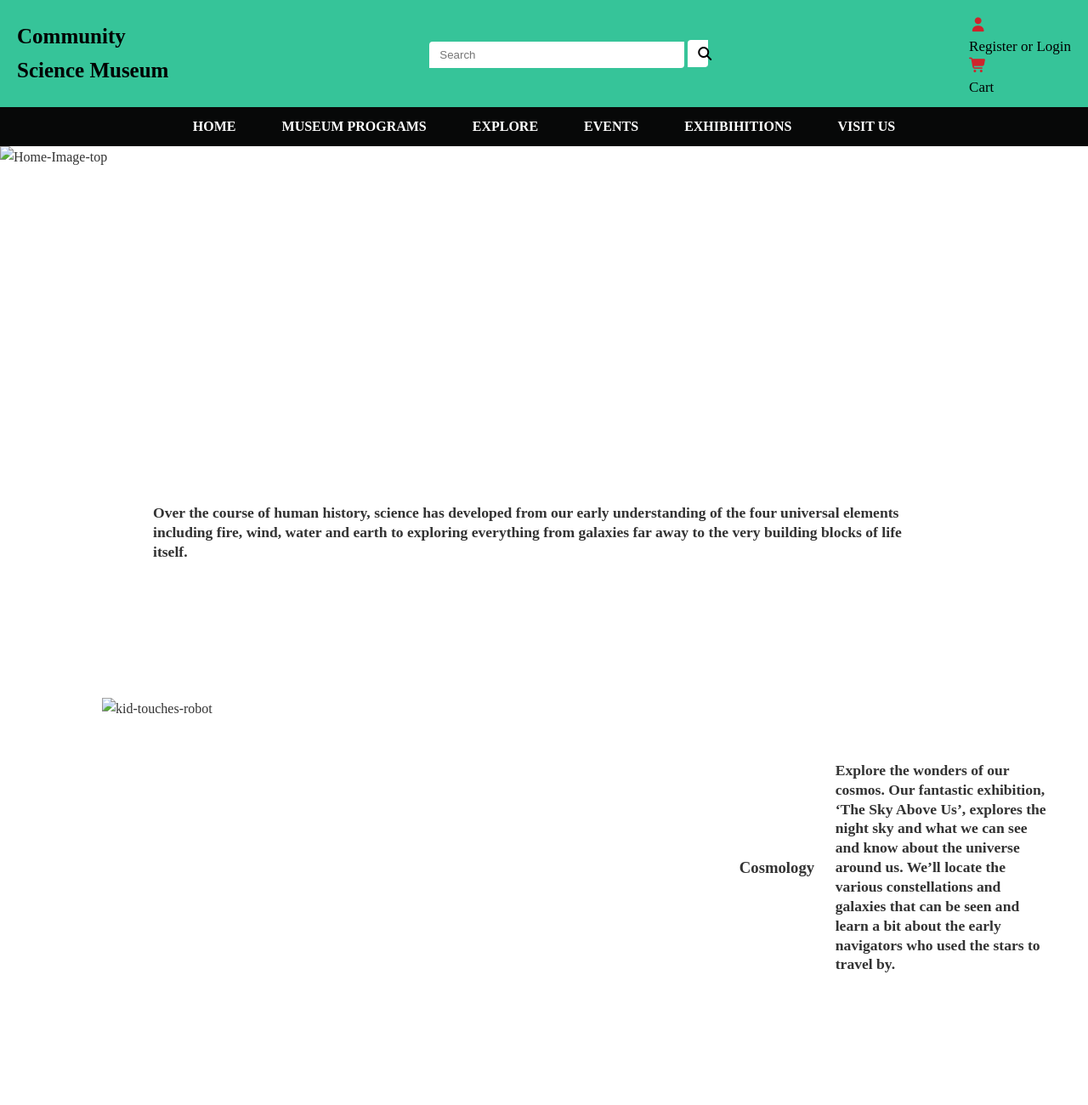
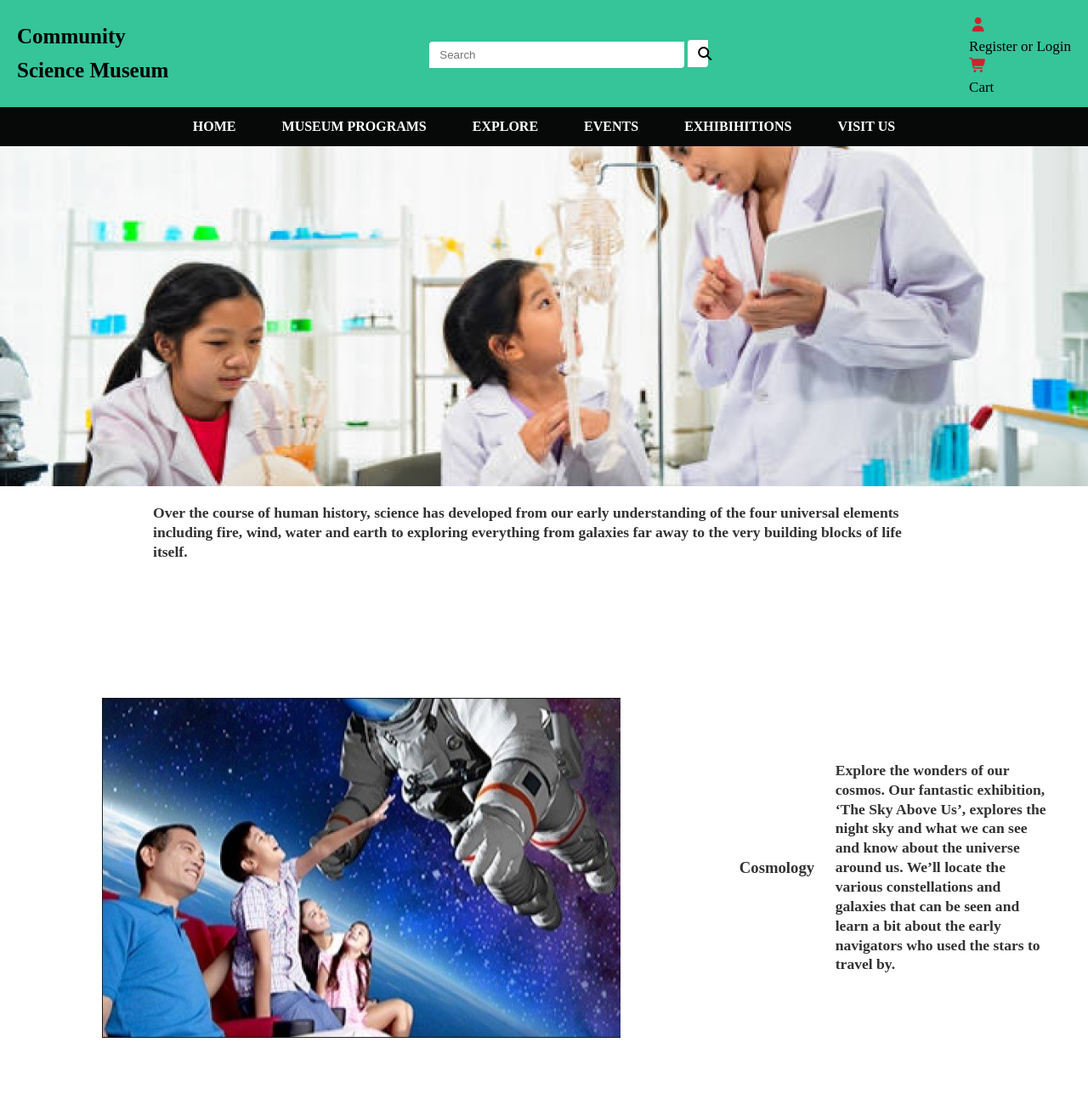
Before and after one commit to Emmanuel-2522620/cat-2-website-page-for-252-620, a plain HTML site: page index.html in a window 1280 px wide. Shown: the top 1300 px of the page at 85% size. Drawn offline with Linux system fonts and the light colour scheme.

Commit message:
All changes in img link

```diff
--- a/index.html
+++ b/index.html
@@ -43,12 +43,12 @@
     <!--Content-->
 
     <div>
-        <img src="images/homeimagetop.jpg" alt="Home-Image-top">
+        <img src="homeimagetop.jpg" alt="Home-Image-top">
     </div>
     <p>Over the course of human history, science has developed from our early understanding of the four universal elements including fire, wind, water and earth to exploring everything from galaxies far away to the very building blocks of life itself.</p>
    <div class="Image_and_text">
      <div class="image">
-        <img src="images/kid-touches-robot.jpg" alt="kid-touches-robot">
+        <img src="kid-touches-robot.jpg" alt="kid-touches-robot">
      </div>
      <div class="">
         <h3>Cosmology</h3>
```
